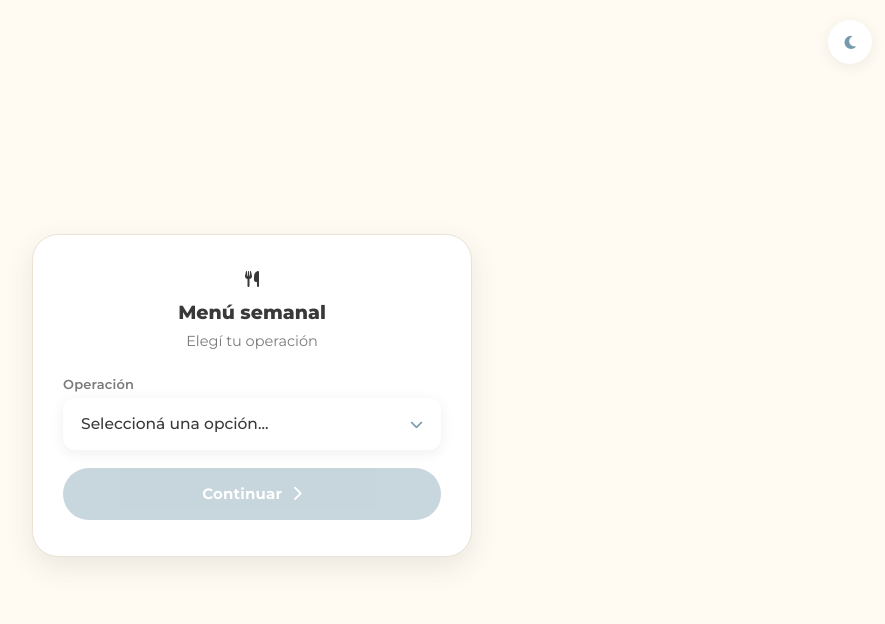
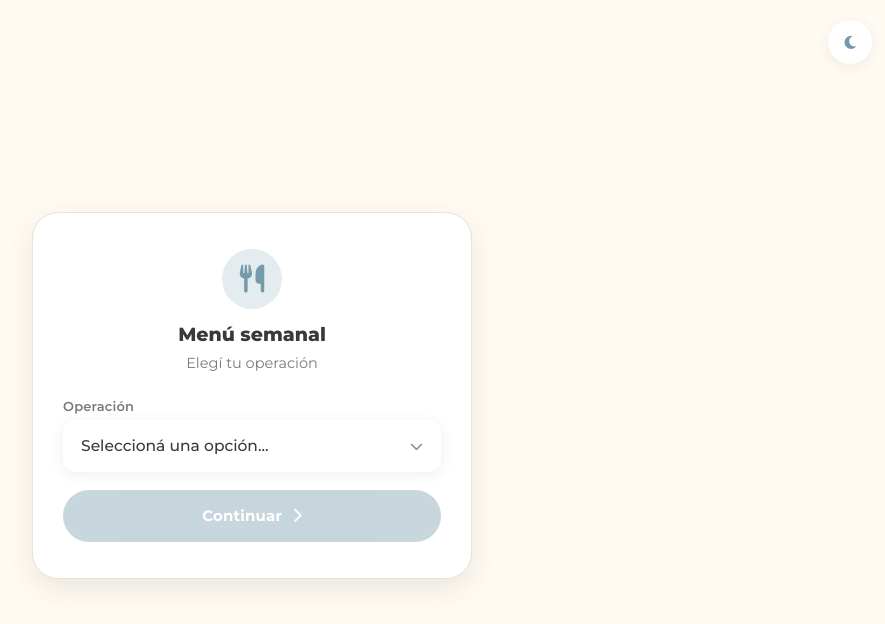
Before and after one commit to ComunicacionCARGO/MenuSemanalCargo, a plain HTML site: page index.html in a window 1280 px wide. Shown: the whole page, without its empty margins (388-1273 px from the left). Drawn offline with Linux system fonts and the light colour scheme.

Commit message:
Update style.css

```diff
--- a/style.css
+++ b/style.css
@@ -146,9 +146,24 @@ input:focus-visible {
   text-align: center;
 }
 
-/* -------- Placa del logo: SIEMPRE blanca, en cualquier tema -------- */
+/* -------- Ícono de marca (cubiertos) -------- */
 .brand { display: flex; flex-direction: column; align-items: center; gap: 14px; margin-bottom: 6px; }
 
+.brand-icon {
+  font-size: 28px;
+  color: var(--primary);
+  background: var(--primary-light);
+  width: 60px;
+  height: 60px;
+  display: flex;
+  align-items: center;
+  justify-content: center;
+  border-radius: var(--radius-pill);
+}
+
+/* -------- Placa del logo: no se usa por ahora en la pantalla
+   principal, queda lista por si se vuelve a usar el logo de Cargo.
+   Siempre sobre blanco fijo, sin importar el tema. -------- */
 .logo-plate {
   background: #FFFFFF;
   border-radius: var(--radius-md);
```
